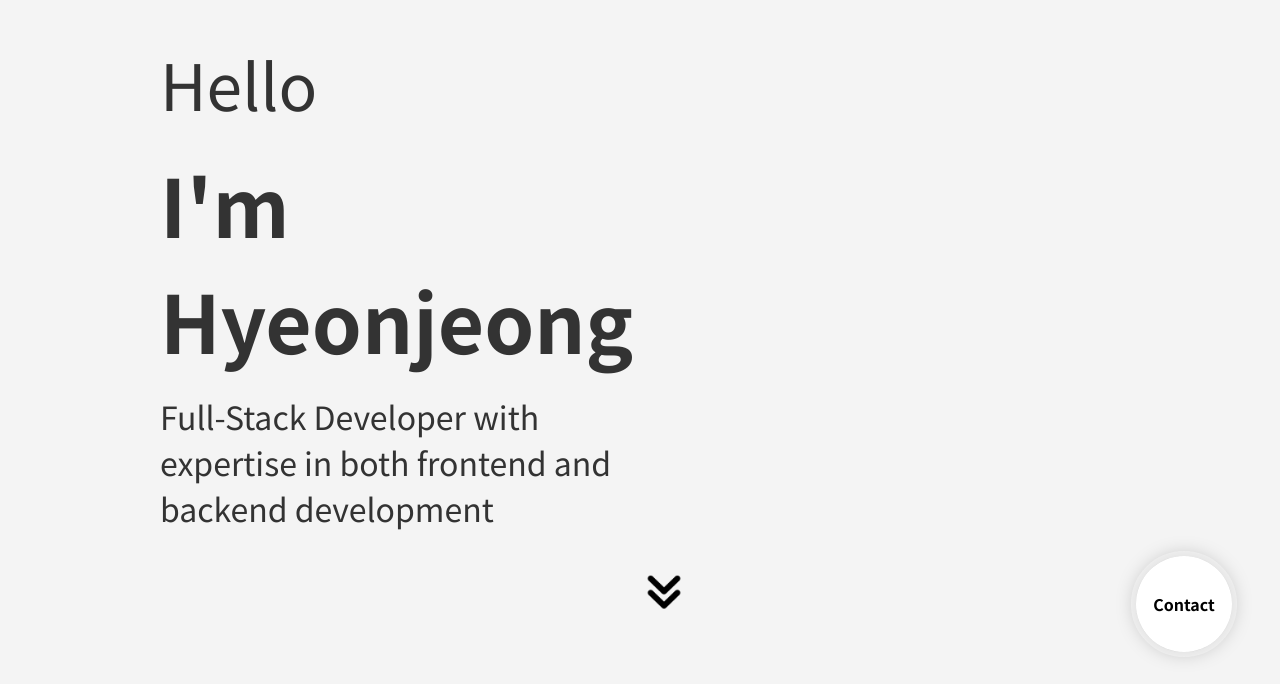
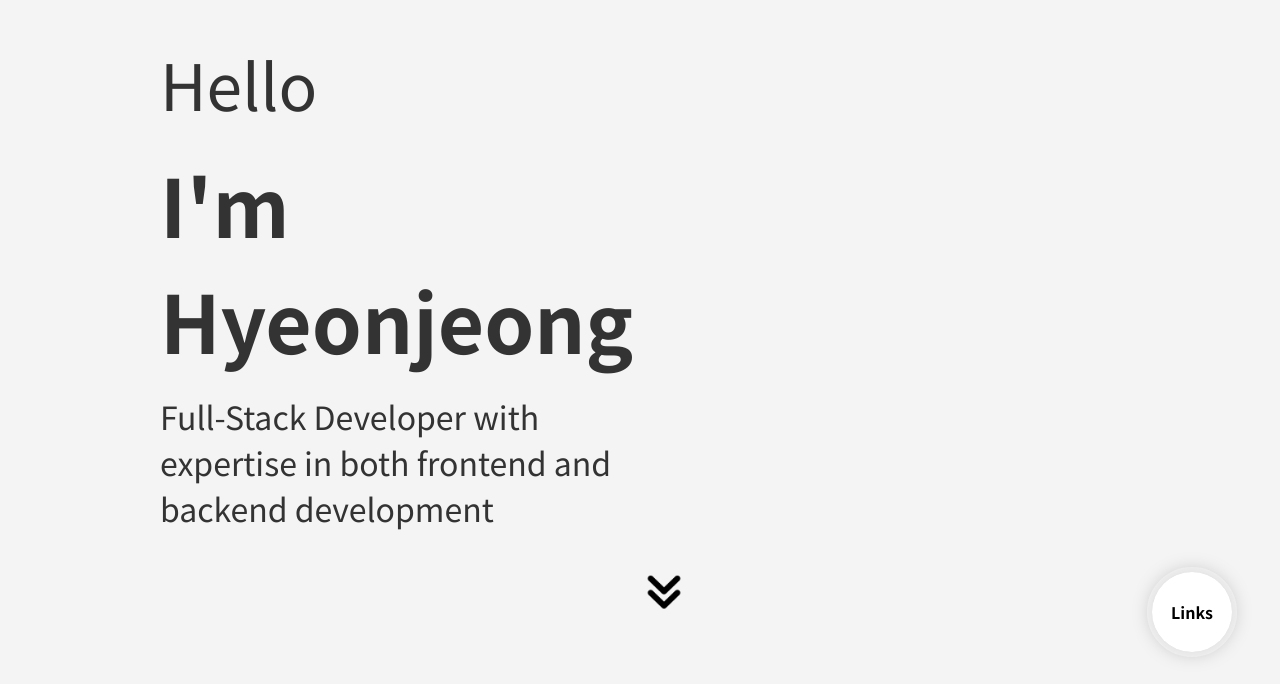
Before and after one commit to emily-hong/my-portfolio, a Next.js app: page / in a window 1280 px wide. Shown: the part 116-800 px from the top of the page. Built offline with nearby package versions, Linux system fonts and the light colour scheme.

Commit message:
feat: 다국어버튼 WIP

```diff
--- a/components/UI/ContactButton.tsx
+++ b/components/UI/ContactButton.tsx
@@ -29,7 +29,7 @@ export const ContactButton = () => {
 
   return (
     <Outer ref={buttonRef} onClick={toggleMenu}>
-      Contact
+      Links
       <MenuList ref={menuRef} $isMenuOpen={isMenuOpen}>
         <MenuItem delay={0.4}>
           <a href="mailto:emilyhong4659@gmail.com" target="_blank">
@@ -80,8 +80,8 @@ const Outer = styled.div`
   align-items: center;
   bottom: 2rem;
   right: 3rem;
-  width: 6rem;
-  height: 6rem;
+  width: 5rem;
+  height: 5rem;
   border-radius: 50%;
   background-color: white;
   box-shadow: 0 0 20px 0 rgba(0, 0, 0, 0.25);
--- /dev/null
+++ b/components/UI/LocaleButton.tsx
@@ -0,0 +1,6 @@
+import React from "react";
+
+// 다국어 버튼
+export const LocaleButton = () => {
+  return <div>LocaleButton</div>;
+};
--- a/pages/index.tsx
+++ b/pages/index.tsx
@@ -63,6 +63,8 @@ const Main = () => {
       <FirstPage />
       {/* 두 번째 페이지 */}
       <AboutPage />
+
+      {/* 한영 토글 */}
       {/* 연락처 토글 */}
       <ContactButton />
     </Layout>
```
